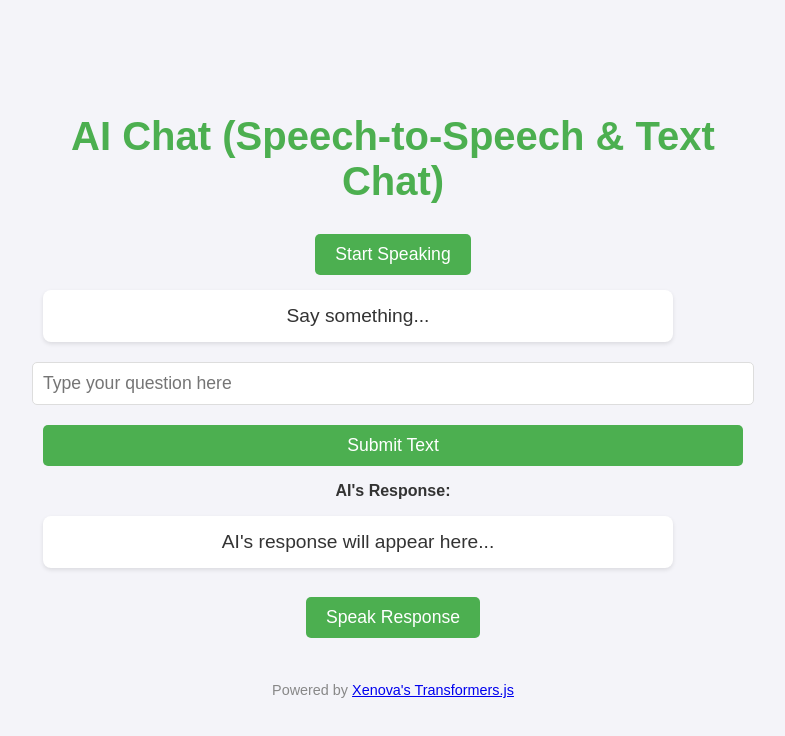
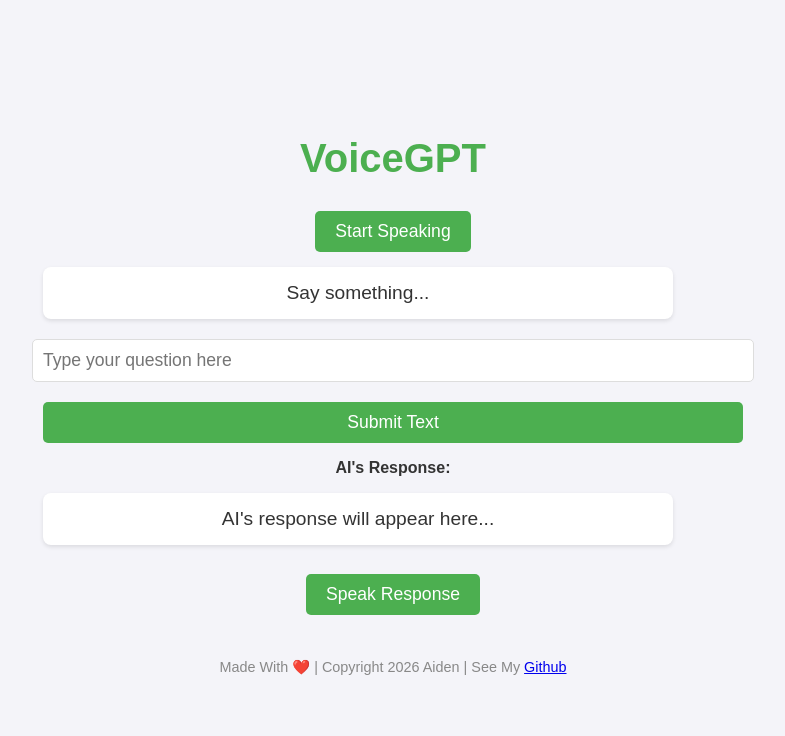
Before and after one commit to viralshorts14499-svg/VoiceGPT, a plain HTML site: page index.html in a window 1280 px wide. Shown: the whole page, without its empty margins (247-1032 px from the left). Drawn offline with Linux system fonts and the light colour scheme.

Commit message:
Update index.html

```diff
--- a/index.html
+++ b/index.html
@@ -3,7 +3,7 @@
 <head>
     <meta charset="UTF-8">
     <meta name="viewport" content="width=device-width, initial-scale=1.0">
-    <title>Speech-to-Speech and Text Chat AI</title>
+    <title>VoiceGPT</title>
     <script src="https://cdn.jsdelivr.net/npm/@xenova/transformers@latest"></script>
     <style>
         body {
@@ -99,7 +99,7 @@
 </head>
 <body>
     <div class="chat-container">
-        <h1>AI Chat (Speech-to-Speech & Text Chat)</h1>
+        <h1>VoiceGPT</h1>
 
         <!-- Speech-to-Text Button -->
         <button id="startSpeechBtn">Start Speaking</button>
@@ -120,7 +120,7 @@
     </div>
 
     <footer>
-        <p>Powered by <a href="https://www.xenova.ai" target="_blank">Xenova's Transformers.js</a></p>
+        <p>Made With ❤️ | Copyright 2026 Aiden | See My <a href="https://github.com/viralshorts14499-svg">Github</a></p>
     </footer>
 
     <script>
```
